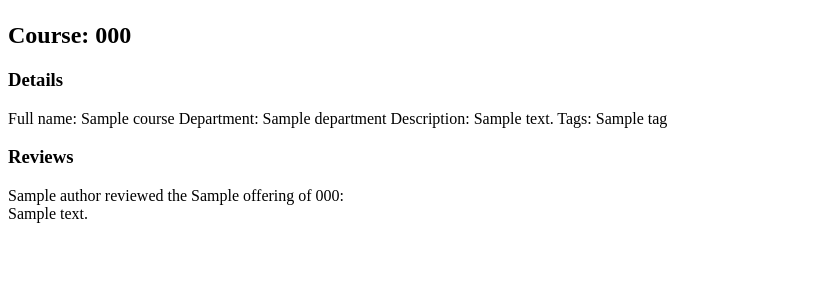
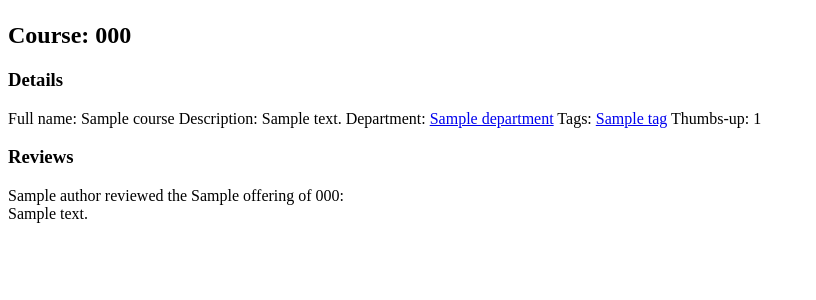
Before and after one commit to aldeka/ClassShare, a Django app: template classshare/templates/reviews/single_course.html in a window 1280 px wide. Shown: the part 58-358 px from the top of the page, without its empty margins (0-816 px from the left). Run offline with Django 3.2, Linux system fonts and the light colour scheme; the template is opened without the code that fills it: most values are stand-ins (such as "Sample title", 1, 10 or a date in 2020); some libraries are stand-ins or nearby versions.

Commit message:
added area for thumbs-up reviews to indicate as such, turned depts and tags into links

```diff
--- a/classshare/templates/reviews/single_course.html
+++ b/classshare/templates/reviews/single_course.html
@@ -5,15 +5,17 @@
 
 <h3>Details</h3>
 Full name: {{ course.name }}
-Department: {{ course.department.name }}
 Description: {{ course.description }}
-Tags: {% for tag in course.tags %}{{tag.name}} {% endfor %}
+Department: <a href="/depts/{{ course.department.abb }}/">{{ course.department.name }}</a>
+Tags: {% for tag in course.tags %}<a href="/tags/{{tag.name}}/">{{tag.name}}</a> {% endfor %}
+Thumbs-up: {{ course.thumb_count }}
 
 <h3>Reviews</h3>
 {% for class in course.class_set.all %}
     {% for review in class.review_set.all %}
         <div id="review-{{ review.pk }}" class="review">
             <div class="review-head">
+            {% if review.thumbs_up %}Thumbs up icon goes here{% endif %}
             {% if review.is_anonymous %}Anonymous{% else %}{{ review.author.name }}{% endif %} reviewed the {{ review.class.semester_formatted }} offering of {{ course.course_code }}:
             </div>
             <div class="review-content">
```
